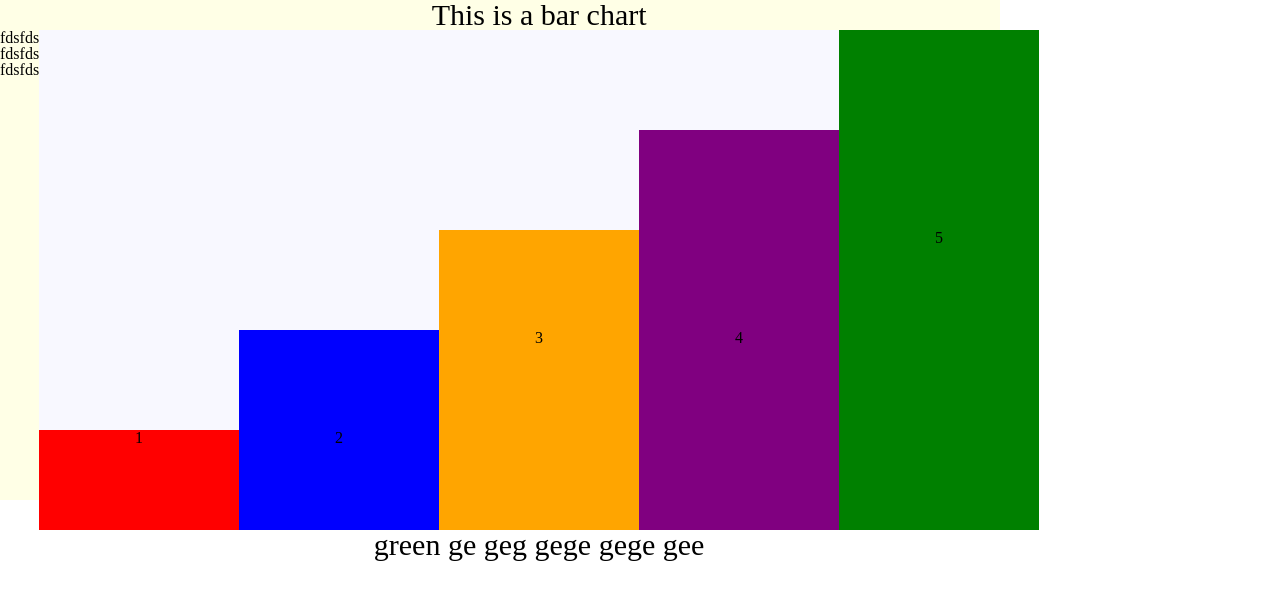
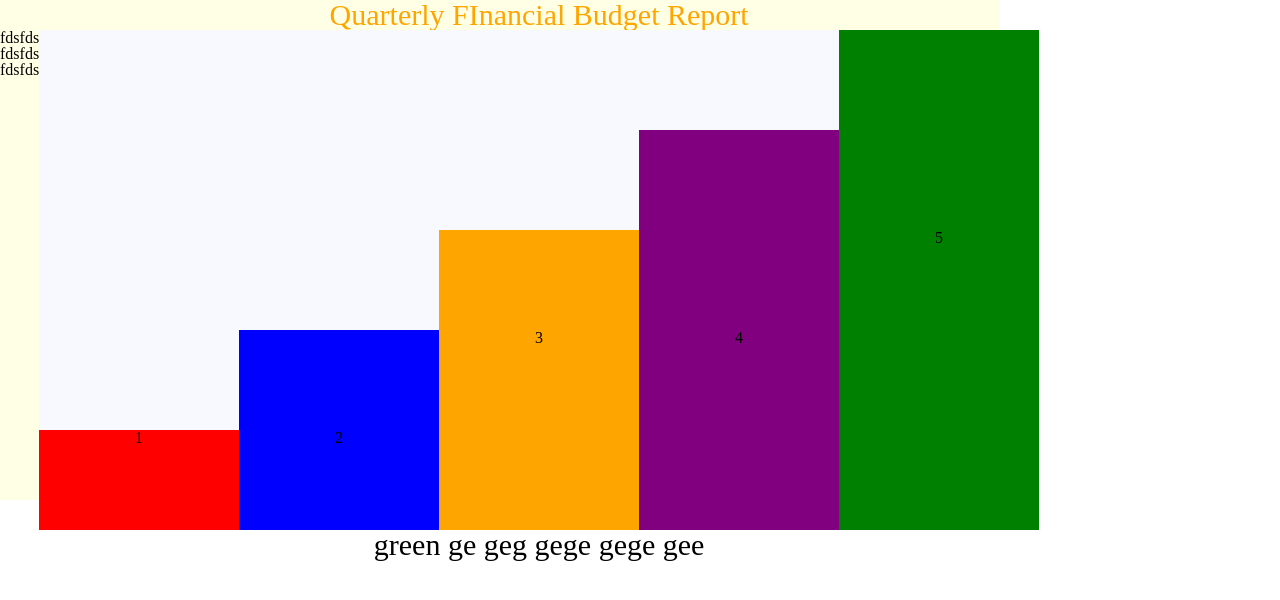
Before and after one commit to xihai01/bar-chart-project, a website: page index.html in a window 1280 px wide. Drawn offline with nearby package versions, Linux system fonts and the light colour scheme.

Commit message:
implemented setTitle function to allow user to enter a name, font-size and color for their title

```diff
--- a/script.js
+++ b/script.js
@@ -11,6 +11,7 @@ jQuery(function() {
     //fill in the bars with colour
     colorGrid(data, options);
     labelTitleAndAxes();
+    setTitle(options);
     //re-adjust the width and height of bar chart
     let yLabelWidth = parseFloat($('.y-axis').css('width'));
     //const yLabelHeight = parseFloat($('.y-axis').css('height'));
@@ -98,12 +99,39 @@ jQuery(function() {
     $('.title-label').append('<div class="x-axis">green ge geg gege gege gee</div>');
   }
 
+  //set the name, font-size and color of the title
+  function setTitle(options) {
+    let name = '';
+    let fontSize = '';
+    let color = '';
+    //hide title by default
+    if (!(options.hasOwnProperty('title'))) {
+      $('.title').css('display', 'none');
+      return;
+    }
+    //16px and black by default if font-size and color not specified
+    if (typeof(options.title[1]) !== 'string') fontSize = '16px';
+    else fontSize = options.title[1];
+
+    if (typeof(options.title[2]) !== 'string') color = 'black';
+    else color = options.title[2];
+
+    //set the title of bar chart
+    name = options.title[0];
+    $('.title').text(name);
+    $('.title').css('font-size', fontSize);
+    $('.title').css('color', color);
+  }
+
   //testing
   let data = [1, 2, 3, 4, 5];
   let options = {color: ['red', 'blue', 'orange', 'purple', 'green'],
-    showData: [true, 'middle']};
+    showData: [true, 'middle'], title: ['Quarterly FInancial Budget Report', '30px', 'orange']};
   let element = $('.img');
   drawBarChart(data, options, element);
-})
-/**data => true/false (shows/hides data values)
+});
+/**showData => true/false (shows/hides data values)
 'up'/'middle'/'down' (positions data value on top/middle/bottom of bars)**/
+/**title => name, font-size and color. Default => no title
+ * font-size and color is optional. Default font-size and color
+ * is 16px and black respectively**/
--- a/styles.css
+++ b/styles.css
@@ -36,7 +36,14 @@
   flex-direction: column;
 }
 
-.title, .x-axis
+.title
+{
+  display: flex;
+  width: 100%;
+  justify-content: center;
+}
+
+.x-axis
 {
   display: flex;
   width: 100%;
```
